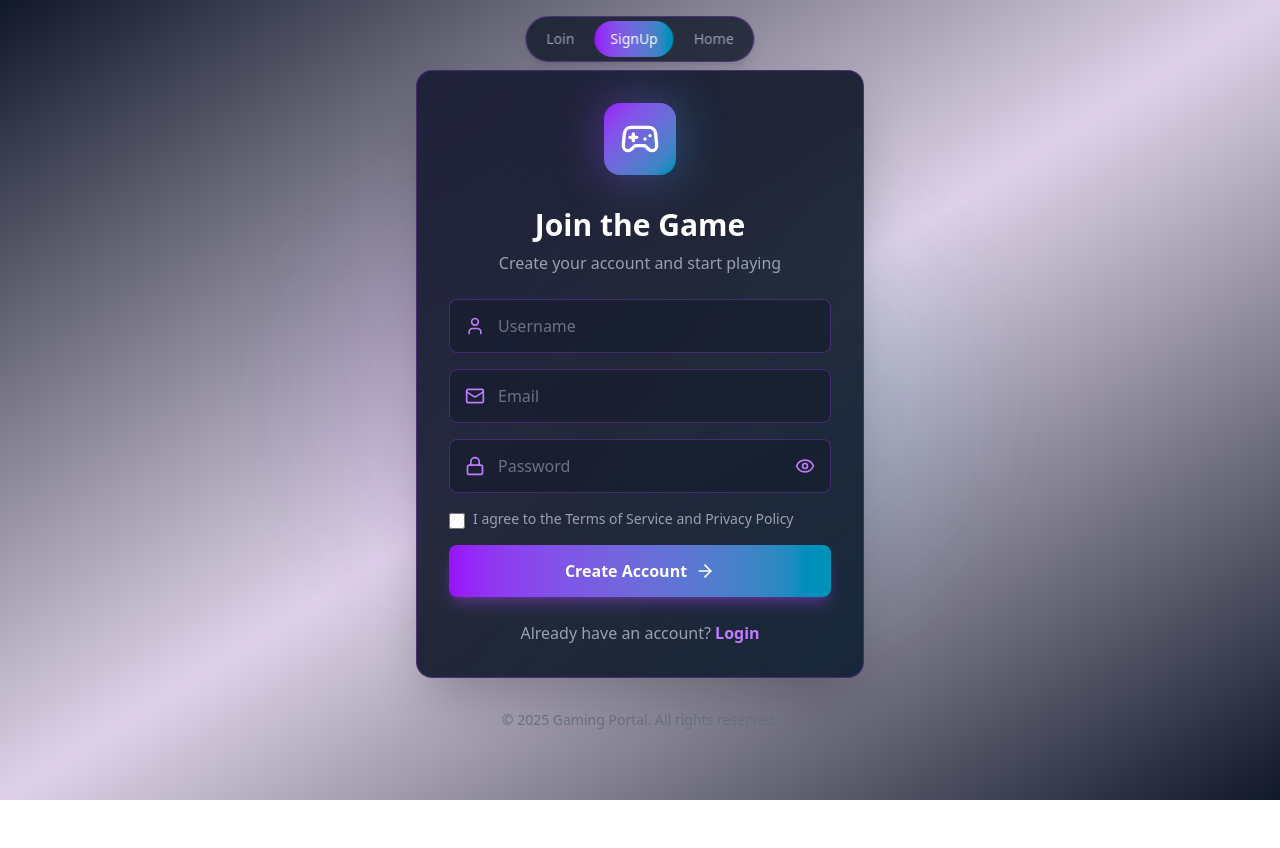
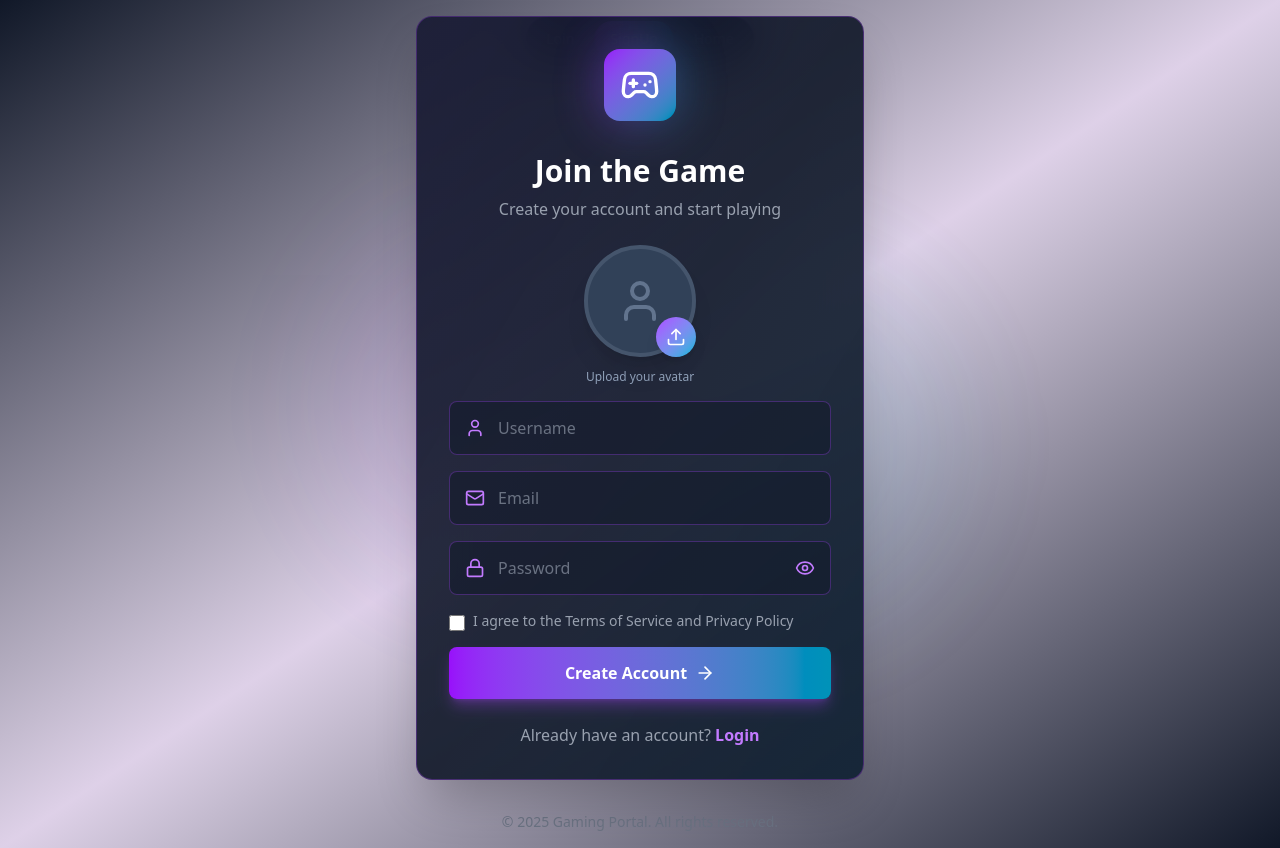
Before and after one commit to webdevpradeep/multiplayer_game_ui, a React (Vite) app: page /signUp in a window 1280 px wide. Before the commit the page ends 800 px from the top, so only its background shows below. Built offline with nearby package versions, Linux system fonts and the light colour scheme.

Commit message:
Signup Page Added

```diff
--- a/src/pages/SignUp.jsx
+++ b/src/pages/SignUp.jsx
@@ -1,4 +1,12 @@
-import { ArrowRight, Eye, EyeOff, Lock, Mail, User } from "lucide-react";
+import {
+  ArrowRight,
+  Eye,
+  EyeOff,
+  Lock,
+  Mail,
+  Upload,
+  User,
+} from "lucide-react";
 import { useState } from "react";
 import { Link } from "react-router";
 
@@ -6,8 +14,20 @@ const SignUp = () => {
   const [userName, setUserName] = useState("");
   const [email, setEmail] = useState("");
   const [password, setPassword] = useState("");
+  const [profileImage, setProfileImage] = useState(null);
 
   const [showPassword, setShowPassword] = useState(false);
+
+  const handleImageUpload = (e) => {
+    const file = e.target.files[0];
+    if (file) {
+      const reader = new FileReader();
+      reader.onloadend = () => {
+        setProfileImage(reader.result);
+      };
+      reader.readAsDataURL(file);
+    }
+  };
 
   const handleSignup = (e) => {
     e.preventDefault();
@@ -22,6 +42,39 @@ const SignUp = () => {
       </div>
 
       <form onSubmit={handleSignup} className="space-y-4">
+        {/* Profile Photo Upload */}
+        <div className="flex flex-col items-center">
+          <div className="relative group">
+            <div className="w-28 h-28 rounded-full overflow-hidden bg-slate-700 border-4 border-slate-600 shadow-xl transition-all duration-300 group-hover:border-purple-500">
+              {profileImage ? (
+                <img
+                  src={profileImage}
+                  alt="Profile"
+                  className="w-full h-full object-cover"
+                />
+              ) : (
+                <div className="w-full h-full flex items-center justify-center">
+                  <User className="w-12 h-12 text-slate-500" />
+                </div>
+              )}
+            </div>
+            <label
+              htmlFor="profile-upload"
+              className="absolute bottom-0 right-0 w-10 h-10 bg-gradient-to-br from-purple-500 to-cyan-500 rounded-full flex items-center justify-center cursor-pointer shadow-lg hover:scale-110 transition-transform duration-200"
+            >
+              <Upload className="w-5 h-5 text-white" />
+            </label>
+            <input
+              id="profile-upload"
+              type="file"
+              accept="image/*"
+              onChange={handleImageUpload}
+              className="hidden"
+            />
+          </div>
+          <p className="text-xs text-slate-400 mt-3">Upload your avatar</p>
+        </div>
+
         {/* input sec : USERNAME */}
         <div className="relative group">
           <User className="absolute left-4 top-1/2 -translate-y-1/2 w-5 h-5 text-purple-400 transition-colors group-hover:text-purple-300" />
```
